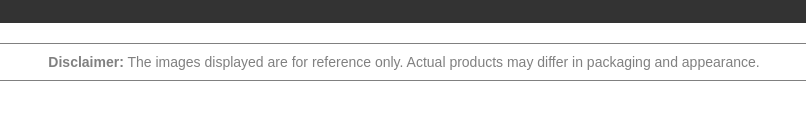
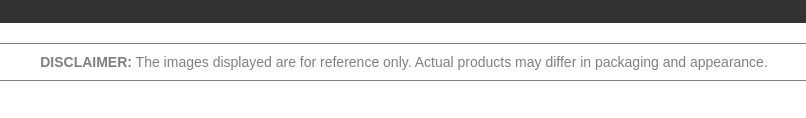
Before and after one commit to Sinchana-22/slv-traders, a plain HTML site: page index.html in a window 1280 px wide. Shown: the part 1562-1680 px from the top of the page, 236-1042 px from the left. Drawn offline with Linux system fonts and the light colour scheme.

Commit message:
Update index.html

```diff
--- a/index.html
+++ b/index.html
@@ -283,7 +283,7 @@ function sendWhatsApp() {
 
 </footer>
 <div style="border:1px solid gray;padding:10px;margin-top:20px;text-align:center;font-size:14px;color:gray;">
-    <strong>Disclaimer:</strong> The images displayed are for reference only. Actual products may differ in packaging and appearance.
+    <strong>DISCLAIMER:</strong> The images displayed are for reference only. Actual products may differ in packaging and appearance.
  </div>
 
 
```
